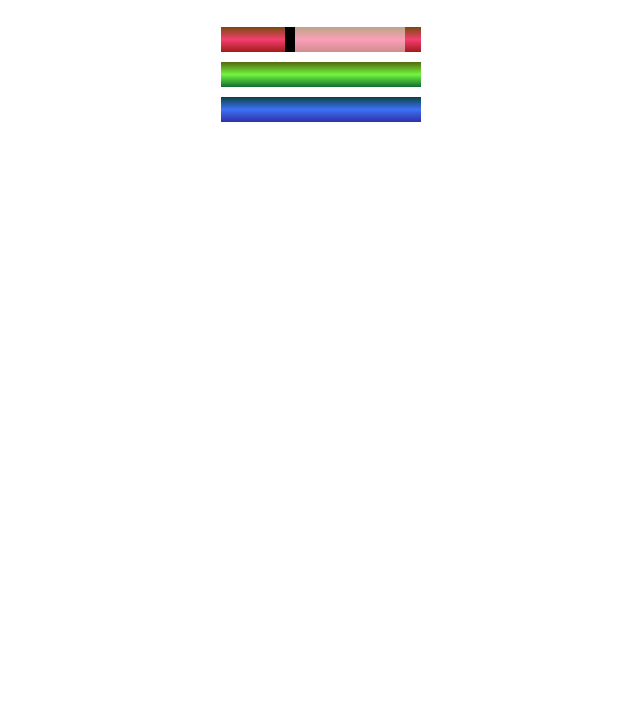
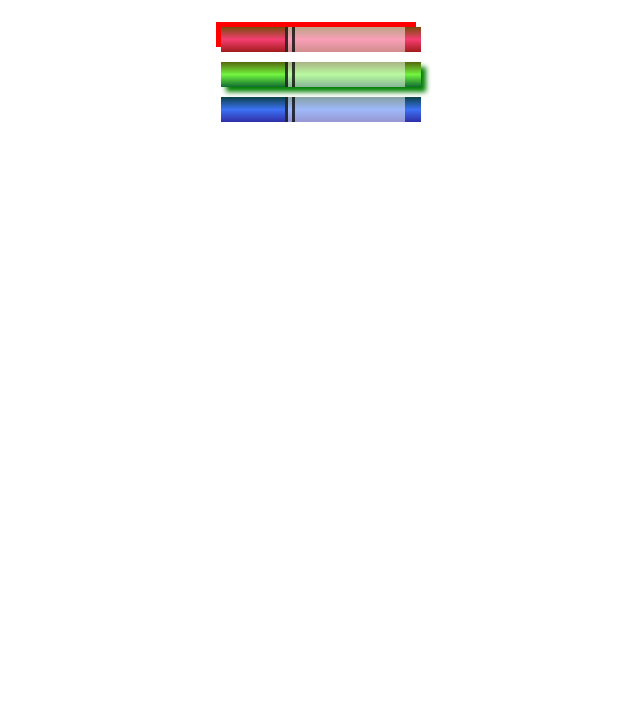
Before and after one commit to jeffvital/CSS-Color-Markers, a plain HTML site: page index.html in a window 1280 px wide. Shown: the part 73-800 px from the top of the page, without its empty margins (319-959 px from the left). Drawn offline with Linux system fonts and the light colour scheme.

Commit message:
shadow box property

```diff
--- a/index.html
+++ b/index.html
@@ -14,8 +14,14 @@
         <div class="cap"></div>
         <div class="sleeve"></div>
       </div>
-      <div class="marker green"></div>
-      <div class="marker blue"></div>
+      <div class="marker green">
+        <div class="cap"></div>
+        <div class="sleeve"></div>
+      </div>
+      <div class="marker blue">
+        <div class="cap"></div>
+        <div class="sleeve"></div>
+      </div>
     </div>
   </body>
 </html>
--- a/styles.css
+++ b/styles.css
@@ -14,10 +14,12 @@ h1 {
     rgb(245, 62, 113),
     rgb(162, 27, 27)
   );
+  box-shadow: -5px -5px red;
 }
 
 .green {
   background: linear-gradient(#55680d, #71f53e, #116c31);
+  box-shadow: 5px 5px 5px green;
 }
 
 .blue {
@@ -35,7 +37,7 @@ h1 {
 
 .sleeve {
   background-color: rgba(255, 255, 255, 50%);
-  border-left: 10px solid black;
+  border-left: 10px double rgba(0, 0, 0, 0.75);
   width: 110px;
   height: 25px;
 }
```
